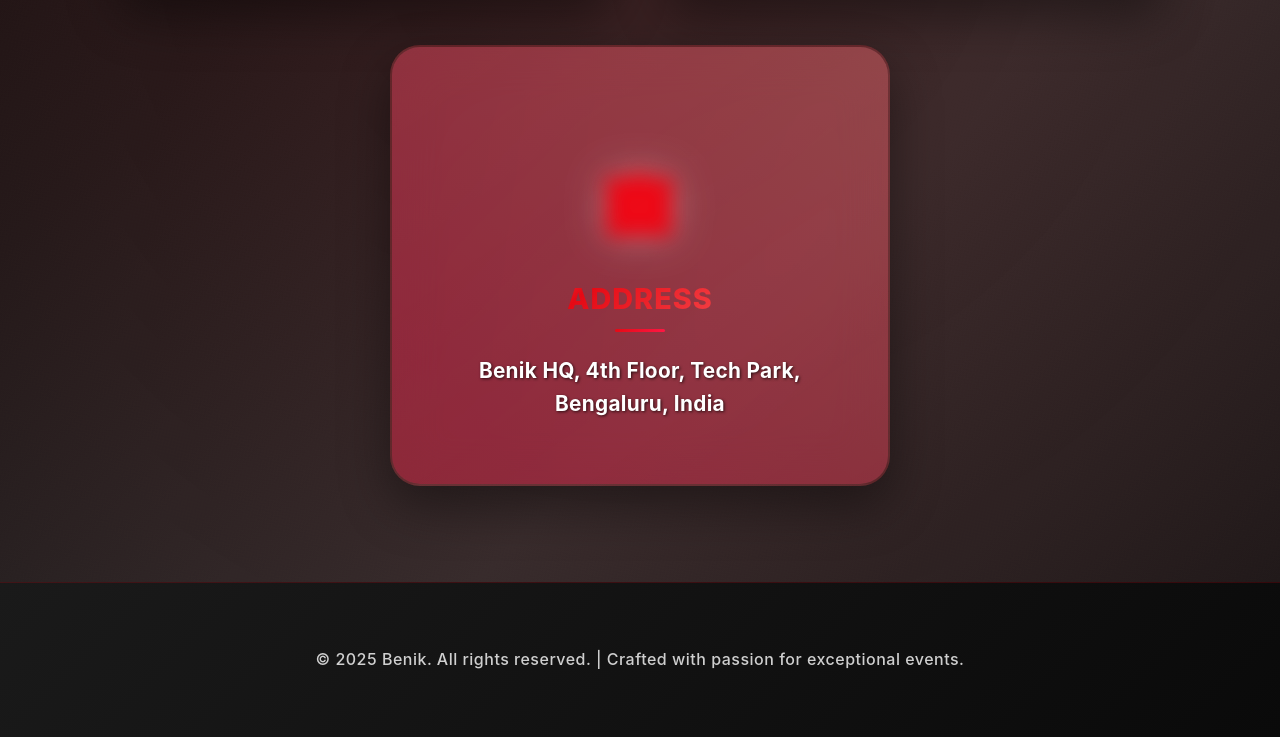
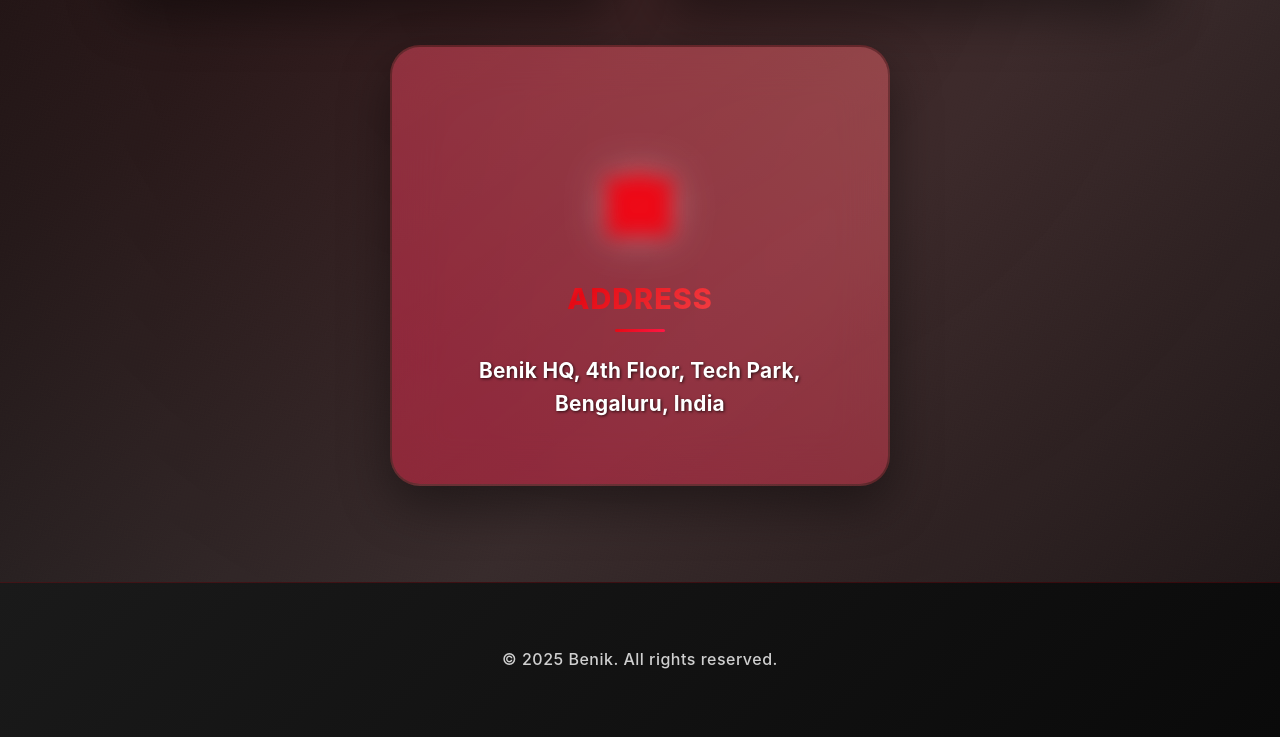
Before and after one commit to L15-16-WS/Nikhilgouda-Team86, a plain HTML site: page index.html in a window 1280 px wide. Shown: the part 5725-6462 px from the top of the page. Drawn offline with Linux system fonts and the light colour scheme; animation ran at ten frames a second.

Commit message:
content fix

```diff
--- a/index.html
+++ b/index.html
@@ -131,7 +131,7 @@
   </section>
 
   <footer>
-    <p>&copy; 2025 Benik. All rights reserved. | Crafted with passion for exceptional events.</p>
+    <p>&copy; 2025 Benik. All rights reserved.</p>
   </footer>
 
   <script src="script.js"></script>
```
